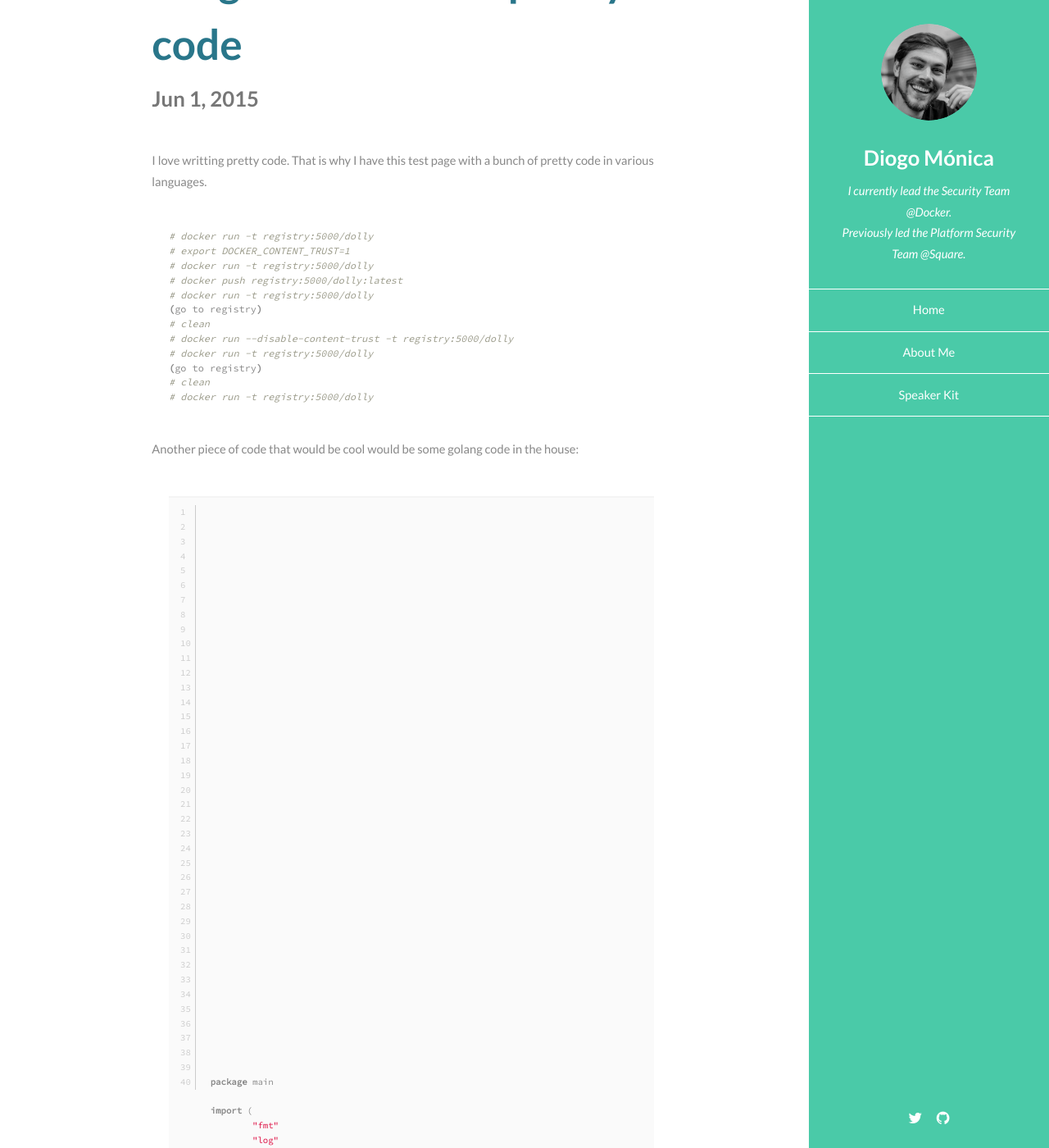
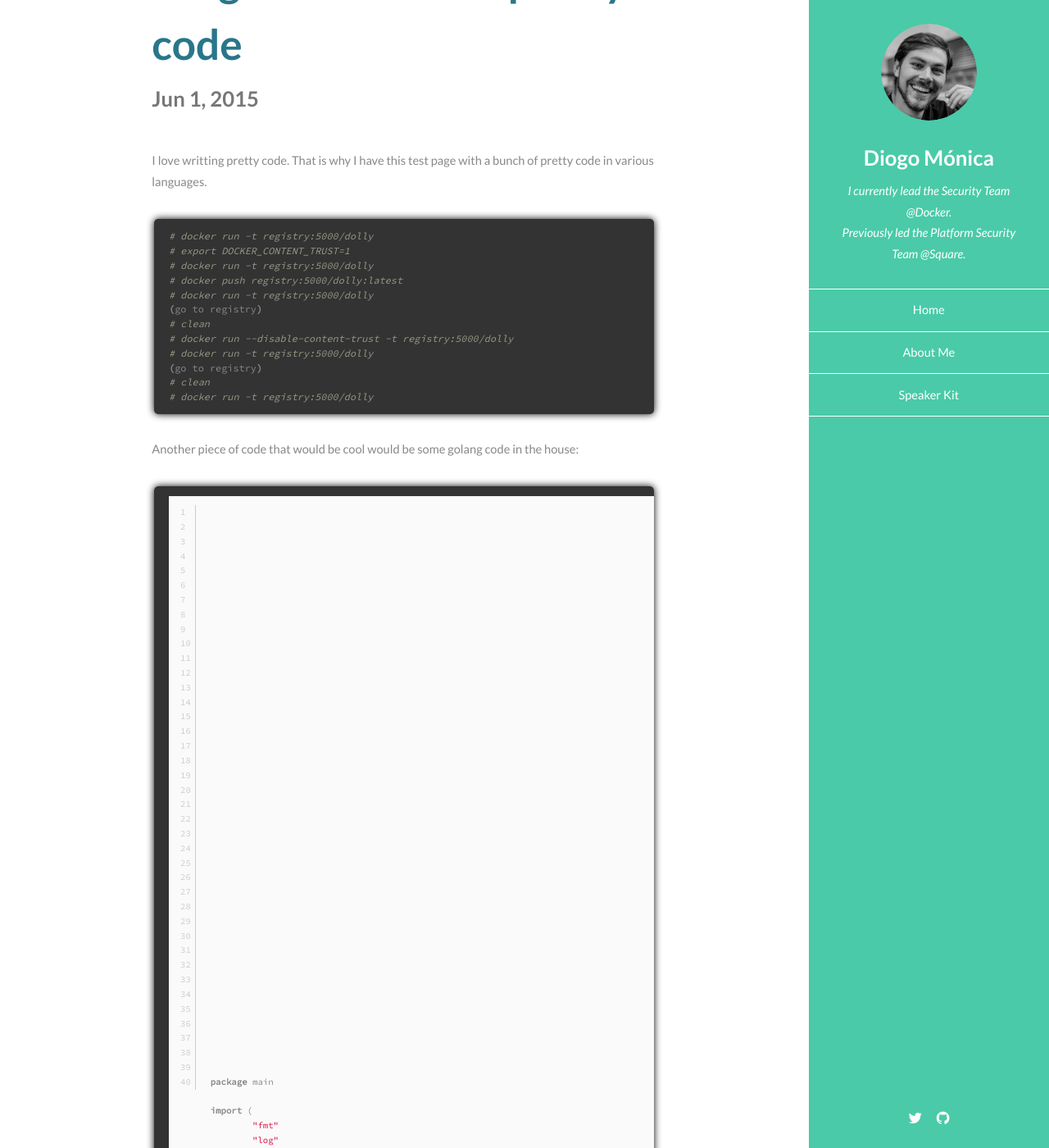
Before and after one commit to diogomonica/new.diogomonica.com, a Jekyll site: the page built from _posts/2015-06-01-testing-with-stuff.markdown, in a window 1280 px wide and 1400 px high, scrolled down 321 px. Shown: the whole window at 82% size. Built offline with Jekyll 4.4.1, drawn with Linux system fonts in a browser that asks for light colours.

Commit message:
add background and box-shadow to code tags

```diff
--- a/_sass/_vars.scss
+++ b/_sass/_vars.scss
@@ -53,5 +53,5 @@
 	$diogoBlue:					#193341;
 	$diogoLightBlue:			#29768a;
 	$white:						#fff;
-	$black:						#000;
+	$black:						#333;
 	$grey:						#d8d8d8;
--- a/css/style.scss
+++ b/css/style.scss
@@ -126,11 +126,13 @@ $size-header: 23em;
 	}
 
 	code {
+		padding: 0.25em 0.65em;
+		margin: 0 0.25em;
 		border-radius: $size-border-radius;
 		font-family: $font-family-fixed;
 		font-size: 0.9em;
-		margin: 0 0.25em;
-		padding: 0.25em 0.65em;
+		background-color: $black;
+    	box-shadow: 0 0 10px rgba(0,0,0,1);
 	}
 
 	pre {
```
